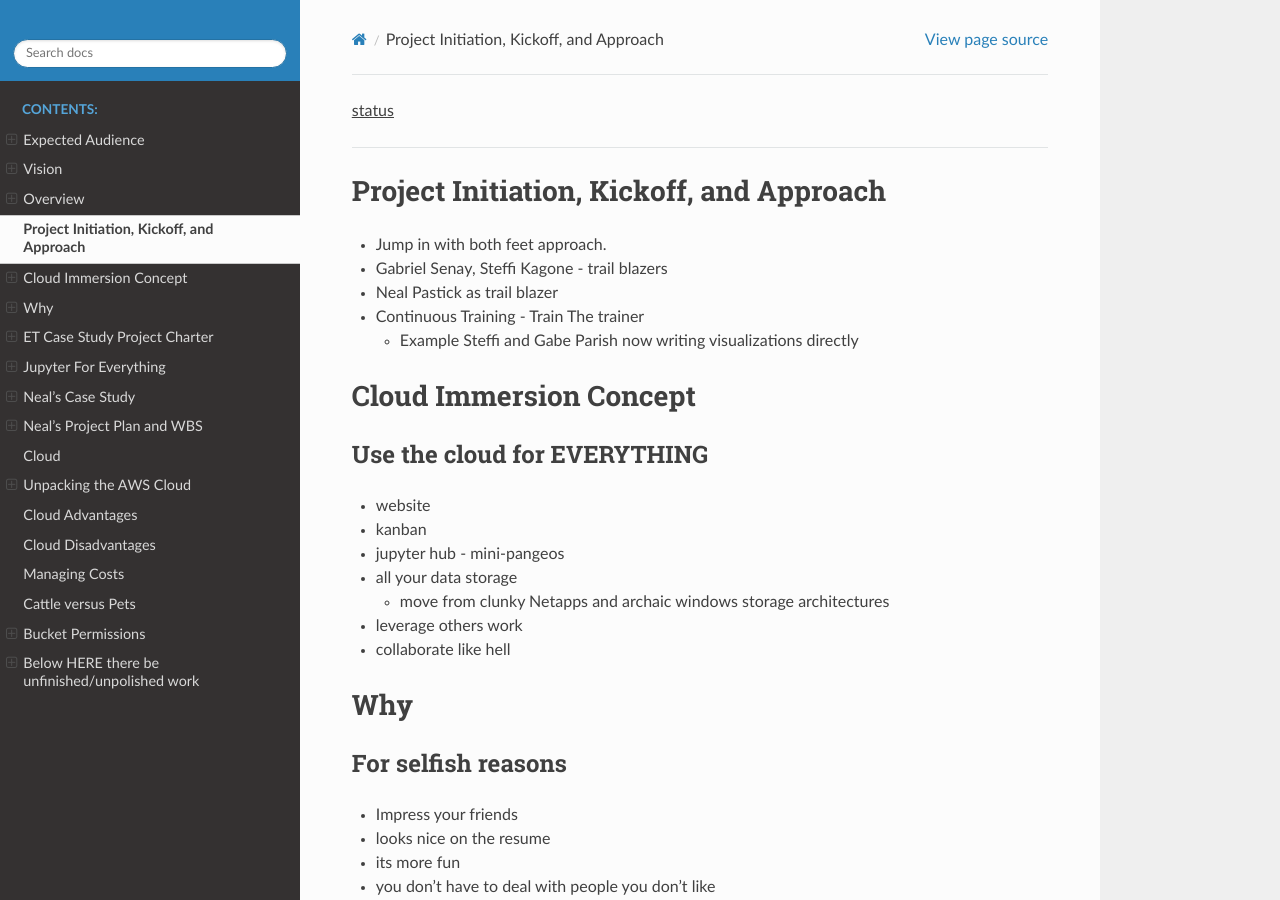
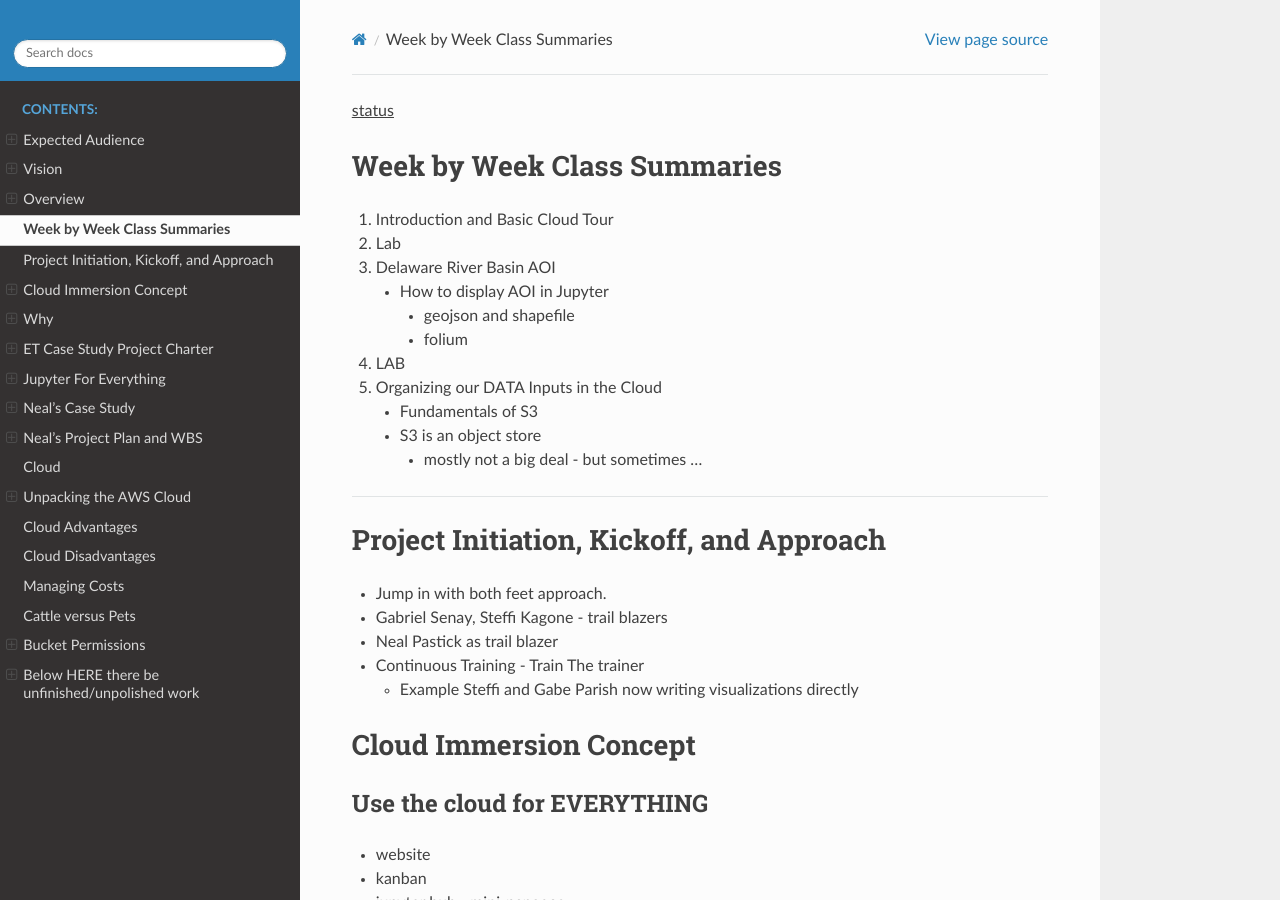
Before and after one commit to tonybutzer/harmony, a Sphinx documentation site: the page built from documentation/source/00status.md, in a window 1280 px wide and 900 px high. Built offline with Sphinx 7.4.7 and the Read the Docs theme 2.0.0, drawn with Linux system fonts in a browser that asks for light colours; pages that are not in the unit, such as notebooks, are missing from menus.

Commit message:
automatic git update from Makefile

```diff
--- a/documentation/source/00status.md
+++ b/documentation/source/00status.md
@@ -1,4 +1,18 @@
 <u>status</u>
+
+# Week by Week Class Summaries
+
+1. Introduction and Basic Cloud Tour
+1. Lab
+2. Delaware River Basin AOI
+	- How to display AOI in Jupyter
+		- geojson and shapefile
+		- folium
+2. LAB
+3. Organizing our DATA Inputs in the Cloud
+	- Fundamentals of S3
+	- S3 is an object store
+		- mostly not a big deal - but sometimes ...
 
 ---
 
```
